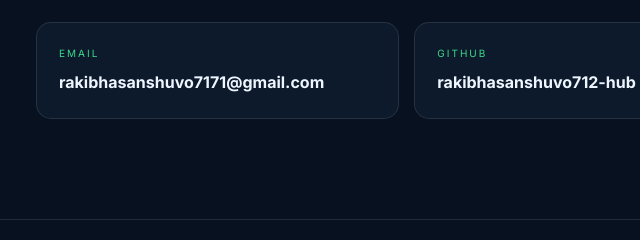
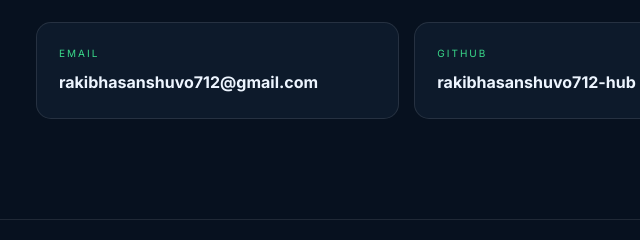
Before and after one commit to rakibhasanshuvo712-hub/portfolio, a plain HTML site: page index.html in a window 1280 px wide. Shown: the part 3917-4157 px from the top of the page, 44-684 px from the left. Drawn offline with Linux system fonts and the light colour scheme.

Commit message:
error solved

```diff
--- a/index.html
+++ b/index.html
@@ -540,6 +540,7 @@
 
             <div class="chips">
 
+
               <span>Next.js,</span>
               <span>React,</span>
               <span>TypeScript,</span>
@@ -746,7 +747,7 @@
             </small>
 
             <strong>
-              rakibhasanshuvo7171@gmail.com
+              rakibhasanshuvo712@gmail.com
             </strong>
 
           </a>
```
